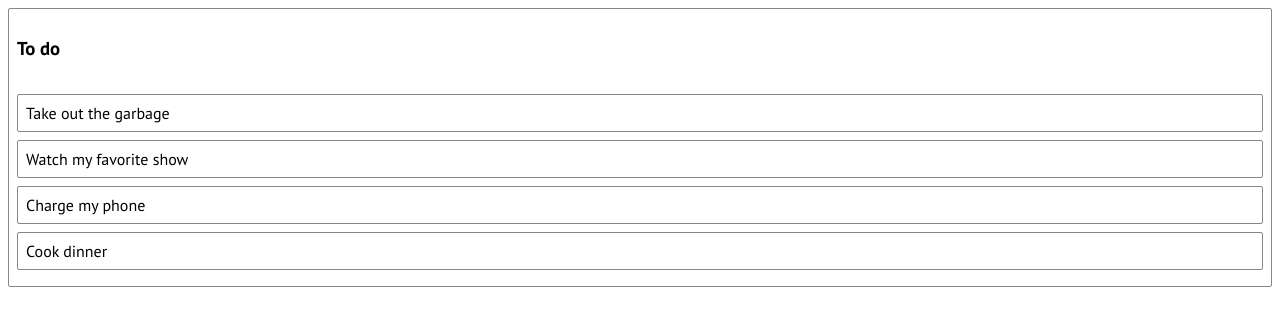
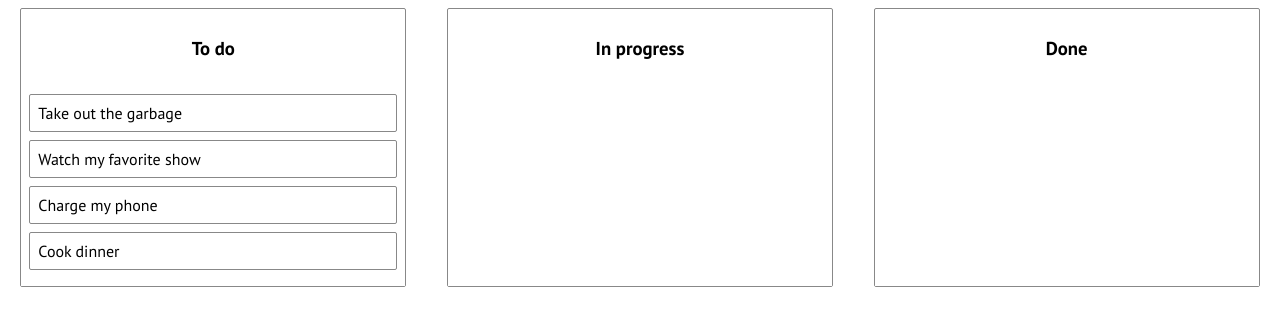
Before and after one commit to akaaariii/react-task-app, a React (Create React App) app: page / in a window 1280 px wide. Shown: the top 326 px of the page. Built offline with nearby package versions, Linux system fonts and the light colour scheme.

Commit message:
added 'in progress' and 'done' column

```diff
--- a/src/App.js
+++ b/src/App.js
@@ -1,4 +1,5 @@
 import React, { useState } from 'react'
+import styled from 'styled-components'
 import { DragDropContext } from 'react-beautiful-dnd'
 import data from './data'
 import Column from './components/Column'
@@ -41,14 +42,22 @@ const App = () => {
     <DragDropContext
       onDragEnd={onDragEnd}
     >
-      {todos.columnOrder.map((columnId) => {
-        const column = todos.columns[columnId];
-        const tasks = column.taskIds.map((taskId) => todos.tasks[taskId]);
+      <Container>
+        {todos.columnOrder.map((columnId) => {
+          const column = todos.columns[columnId];
+          const tasks = column.taskIds.map((taskId) => todos.tasks[taskId]);
 
-        return <Column key={column.id} column={column} tasks={tasks} />
-      })}
+          return <Column key={column.id} column={column} tasks={tasks} />
+        })}
+      </Container>
     </DragDropContext>
   )
 }
 
 export default App
+
+
+const Container = styled.div`
+  display: flex;
+  justify-content: space-around;
+`;
--- a/src/components/Column.jsx
+++ b/src/components/Column.jsx
@@ -8,10 +8,11 @@ const Column = ({ column, tasks }) => {
     <Container>
       <Title>{column.title}</Title>
       <Droppable droppableId={column.id}>
-        {(provided) => (
+        {(provided, snapshot) => (
           <TaskList
             ref={provided.innerRef}
             {...provided.droppableProps}
+            isDraggingOver={snapshot.isDraggingOver}
           >
             {tasks.map((task, index) =>
               <Task key={task.id} task={task} index={index} />
@@ -31,10 +32,18 @@ const Container = styled.div`
   margin: 8px;
   border: 1px solid #888888;
   border-radius: 2px;
+  width: 30%;
+  display: flex;
+  flex-direction: column;
 `;
 const Title = styled.h3`
   padding: 8px;
+  text-align: center;
 `;
 const TaskList = styled.div`
   padding: 8px;
+  transition: background-color 0.2s ease;
+  background-color: ${props => (props.isDraggingOver ? 'powderblue' : '#fff')};
+  flex-grow: 1;
+  min-height: 100px;
 `;
--- a/src/components/Task.jsx
+++ b/src/components/Task.jsx
@@ -5,11 +5,12 @@ import { Draggable } from 'react-beautiful-dnd'
 const Task = ({ task, index }) => {
   return (
     <Draggable draggableId={task.id} index={index} key={task.id}>
-      {(provided) => (
+      {(provided, snapshot) => (
         <Container
           {...provided.draggableProps}
           {...provided.dragHandleProps}
           ref={provided.innerRef}
+          isDragging={snapshot.isDragging}
         >
           {task.content}
         </Container>
@@ -26,5 +27,5 @@ const Container = styled.div`
   border-radius: 2px;
   padding: 8px;
   margin-bottom: 8px;
-  background-color: #fff;
+  background-color: ${props => (props.isDragging ? 'lightgreen' : '#fff')};
 `;
--- a/src/data.js
+++ b/src/data.js
@@ -11,8 +11,18 @@ const data = {
       title: 'To do',
       taskIds: ['task-1', 'task-2', 'task-3', 'task-4'],
     },
+    'column-2': {
+      id: 'column-2',
+      title: 'In progress',
+      taskIds: [],
+    },
+    'column-3': {
+      id: 'column-3',
+      title: 'Done',
+      taskIds: [],
+    },
   },
-  columnOrder: ['column-1'],
+  columnOrder: ['column-1', 'column-2', 'column-3'],
 };
 
 export default data;
```
